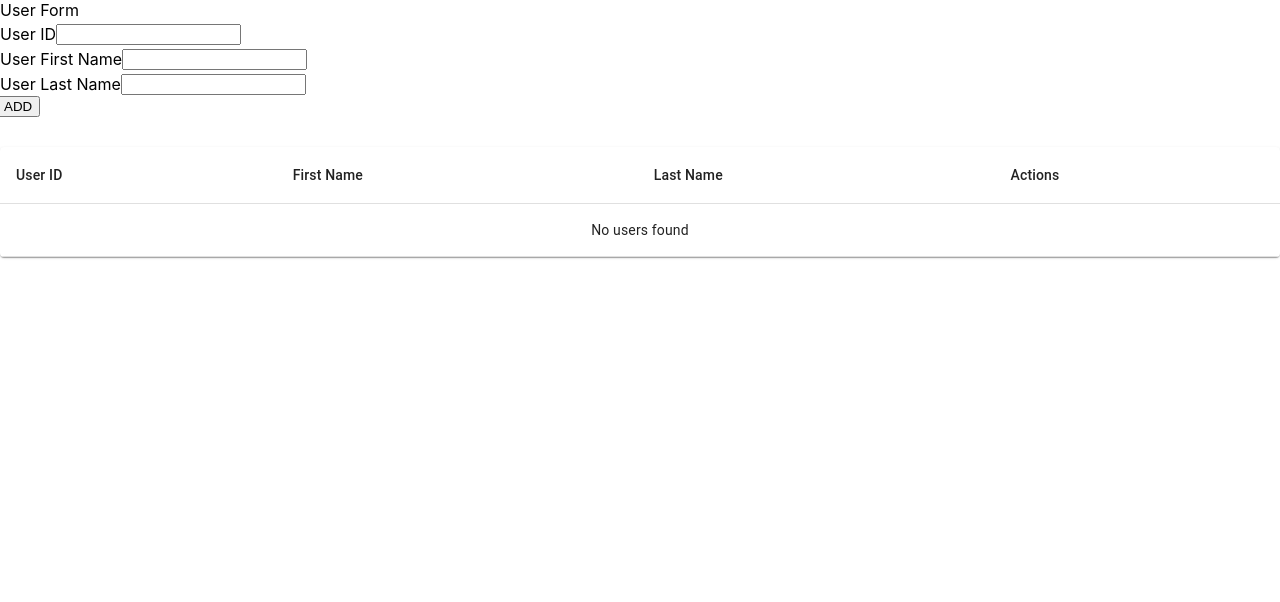
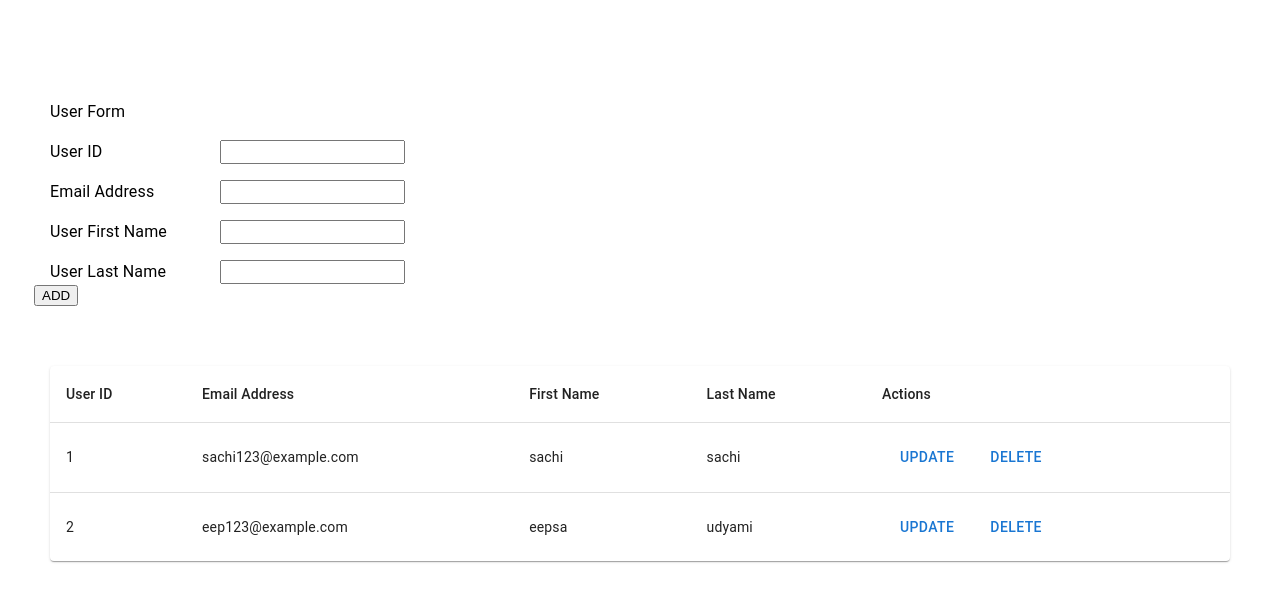
Before and after one commit to WAGSachinthani/CRUD, a React (Create React App) app in the folder crud_frontend/: page /users in a window 1280 px wide. Shown: the top 602 px of the page. Built offline with nearby package versions, Linux system fonts and the light colour scheme.

Commit message:
Resolved issue with missing email display

```diff
--- a/crud_frontend/src/userForm.js
+++ b/crud_frontend/src/userForm.js
@@ -1,114 +1,141 @@
-import {Grid} from "@mui/material";
+import React from 'react';
+import { Grid, Typography } from '@mui/material'; // Import Typography component from Material-UI
 
-const userForm = props => {
+const UserForm = props => {
     return (
         <Grid
             container
-            spacing={0.5}
+            spacing={2}
             sx={{
-                backgroundColor:'#ffffff',
-                marginBottom:'30px',
+                backgroundColor: '#ffffff',
+                marginBottom: '60px',
                 display: 'block',
             }}
         >
-
             <Grid item xs={12}>
-                    <typography component= {'h1'} sx={{color:'#000000'}}>User Form
-                    </typography>
+                <Typography component={'h1'} sx={{ color: '#000000' }}>User Form</Typography>
             </Grid>
 
-                <Grid item xs={12} sm={6} sx={{display:'flex'}}>
-                    <typography
-                        component= {'label'}
-                        htmlfor="id"
+            {/* User ID Field */}
+            <Grid item xs={12} sm={6} sx={{ display: 'flex' }}>
+                <Typography
+                    component={'label'}
+                    htmlFor="id"
                     sx={{
-                            color:'#000000',
-                            marginright:'20px',
-                            fontsize:'16px',
-                            width:'100px',
-                            display:'block',
+                        color: '#000000',
+                        marginRight: '20px',
+                        fontSize: '16px',
+                        width: '150px',
+                        display: 'block',
                     }}
                 >
                     User ID
-                    </typography>
+                </Typography>
                 <input
                     type="number"
-                        id='id'
-                        name='id'
-                        sx={{width:'400px'}}
+                    id="id"
+                    name="id"
+                    sx={{ width: '400px' }}
                     value={''}
-                        onChange={e=>{}}
+                    onChange={e => { }}
                 />
             </Grid>
 
-                <Grid item xs={12} sm={6} sx={{display:'flex'}}>
-                    <typography
-                        component= {'label'}
-                        htmlfor="id"
+            {/* Email Address Field */}
+            <Grid item xs={12} sm={6} sx={{ display: 'flex' }}>
+                <Typography
+                    component={'label'}
+                    htmlFor="email"
                     sx={{
-                            color:'#000000',
-                            marginright:'20px',
-                            fontsize:'16px',
-                            width:'100px',
-                            display:'block',
+                        color: '#000000',
+                        marginRight: '20px',
+                        fontSize: '16px',
+                        width: '150px',
+                        display: 'block',
+                    }}
+                >
+                    Email Address
+                </Typography>
+                <input
+                    type="text"
+                    id="email"
+                    name="email"
+                    sx={{ width: '400px' }}
+                    value={''}
+                    onChange={e => { }}
+                />
+            </Grid>
+
+            {/* User First Name Field */}
+            <Grid item xs={12} sm={6} sx={{ display: 'flex' }}>
+                <Typography
+                    component={'label'}
+                    htmlFor="name"
+                    sx={{
+                        color: '#000000',
+                        marginRight: '20px',
+                        fontSize: '16px',
+                        width: '150px',
+                        display: 'block',
                     }}
                 >
                     User First Name
-                    </typography>
+                </Typography>
                 <input
                     type="text"
-                        id='name'
-                        name='name'
-                        sx={{width:'400px'}}
+                    id="name"
+                    name="name"
+                    sx={{ width: '400px' }}
                     value={''}
-                        onChange={e=>{}}
+                    onChange={e => { }}
                 />
             </Grid>
 
-
-                <Grid item xs={12} sm={6} sx={{display:'flex'}}>
-                    <typography
-                        component= {'label'}
-                        htmlfor="id"
+            {/* User Last Name Field */}
+            <Grid item xs={12} sm={6} sx={{ display: 'flex' }}>
+                <Typography
+                    component={'label'}
+                    htmlFor="lname"
                     sx={{
-                            color:'#000000',
-                            marginright:'20px',
-                            fontsize:'16px',
-                            width:'100px',
-                            display:'block',
+                        color: '#000000',
+                        marginRight: '20px',
+                        fontSize: '16px',
+                        width: '150px',
+                        display: 'block',
                     }}
                 >
                     User Last Name
-                    </typography>
+                </Typography>
                 <input
                     type="text"
-                        id='name'
-                        name='name'
-                        sx={{width:'400px'}}
+                    id="lname"
+                    name="lname"
+                    sx={{ width: '400px' }}
                     value={''}
-                        onChange={e=>{}}
+                    onChange={e => { }}
                 />
             </Grid>
 
+            {/* Submit Button */}
             <button
                 sx={{
-                        margin:'auto',
-                        marginBottom:'20px',
-                        backgroundColor:'#00c6c6',
-                        color:'#ffffff',
-                        marginLeft:'25px',
-                        marginTop:'20px',
-                        '&:hover':{
-                            opacity:'0.7',
-                            backgroundColor:'#00c6c6',
+                    margin: 'auto',
+                    marginBottom: '20px',
+                    backgroundColor: '#00c6c6',
+                    color: '#ffffff',
+                    marginLeft: '25px',
+                    marginTop: '20px',
+                    '&:hover': {
+                        opacity: '0.7',
+                        backgroundColor: '#00c6c6',
                     }
 
                 }}
-
-                >ADD</button>
-
+            >
+                ADD
+            </button>
         </Grid>
     );
 }
 
-export default userForm;
+export default UserForm;
--- a/crud_frontend/src/users.js
+++ b/crud_frontend/src/users.js
@@ -3,27 +3,37 @@ import UserForm from './userForm';
 import UsersTable from './usersTable';
 import { Box } from '@mui/material'; // Import Box component
 
-const Users=[
+const Users = [
     {
-        id:1,
-        name:'sachi',
+        id: 1,
+        emailAddress: 'sachi123@example.com', // Include email address
+        firstName: 'sachi',
+        lastName: 'sachi',
     },
+    {
+        id: 2,
+        emailAddress: 'eep123@example.com', // Include email address
+        firstName: 'eepsa',
+        lastName: 'udyami',
+    }
+];
 
-    {
-        id:2,
-        name:'eepsa',
-    }
-]
 
-const users = () =>{
-    return(
-        <Box>
-            <UserForm/>
-            <UsersTable rows={users}/>
+const UsersPage = () => {
+    return (
+        <Box
+            sx={{
+                width: 'calc(100% - 100px)',
+                margin: 'auto',
+                marginTop: '100px'
+            }}
+        >
+            <UserForm />
+            <UsersTable rows={Users} /> {/* Pass Users array as rows prop */}
+
+
         </Box>
-
     );
-
 }
 
-export default users;
+export default UsersPage;
--- a/crud_frontend/src/usersTable.js
+++ b/crud_frontend/src/usersTable.js
@@ -8,6 +8,7 @@ const UserTable = ({ rows }) => {
                 <TableHead>
                     <TableRow>
                         <TableCell>User ID</TableCell>
+                        <TableCell>Email Address</TableCell>
                         <TableCell>First Name</TableCell>
                         <TableCell>Last Name</TableCell>
                         <TableCell>Actions</TableCell>
@@ -19,6 +20,7 @@ const UserTable = ({ rows }) => {
                         rows.length > 0 ? rows.map(row => (
                             <TableRow key={row.id} sx={{ '&:last-child td, &:last-child th': { border: 0 } }}>
                                 <TableCell component='th' scope="row">{row.id}</TableCell> {/* Fix the interpolation */}
+                                <TableCell component='th' scope="row">{row.emailAddress}</TableCell> {/* Fix the interpolation */}
                                 <TableCell component='th' scope="row">{row.firstName}</TableCell> {/* Fix the interpolation */}
                                 <TableCell component='th' scope="row">{row.lastName}</TableCell> {/* Fix the interpolation */}
                                 <TableCell>
```
Lines whose indentation alone changed are shown as unchanged.
